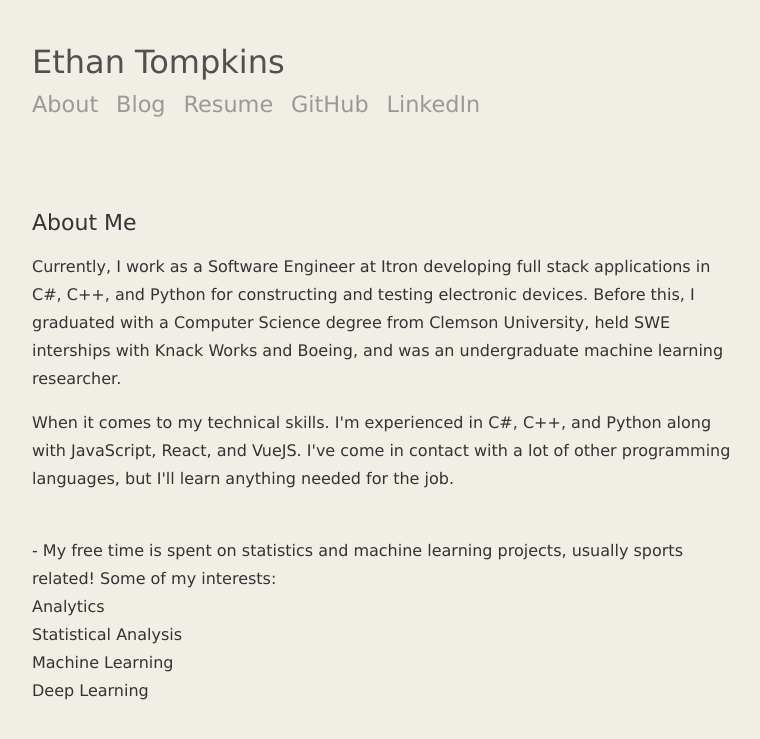
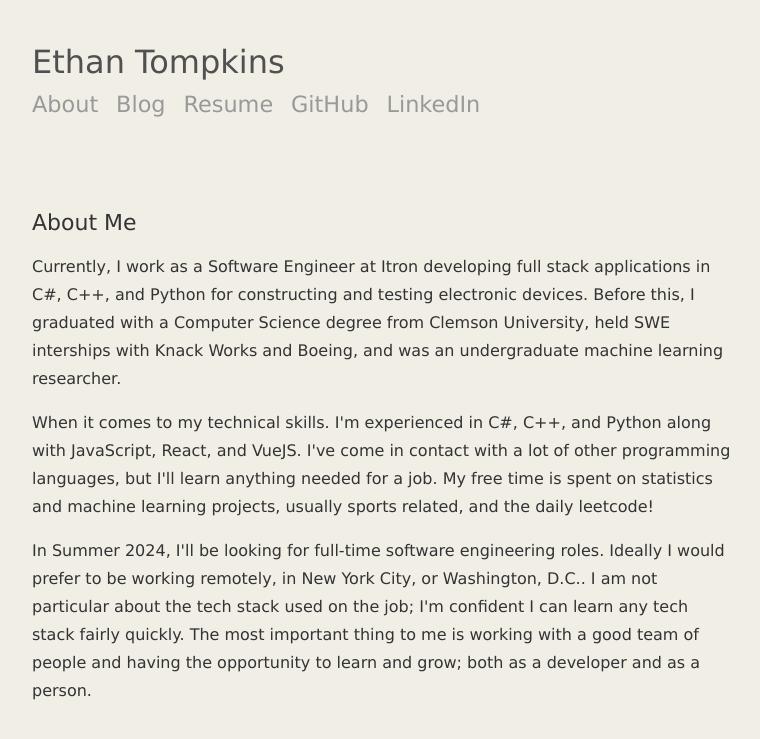
Before and after one commit to ethantompkins/ethantompkins.github.io, a Jekyll site: the page built from index.html, in a window 1280 px wide. Shown: the top 739 px of the page, without its empty margins (258-1018 px from the left). Built offline with Jekyll 4.4.1, drawn with Linux system fonts in a browser that asks for light colours; nearby versions of some CDN libraries; the list of posts is cut into pages by our own code.

Commit message:
main page change

```diff
--- a/index.html
+++ b/index.html
@@ -16,18 +16,14 @@ title: About
             </p>
             <p>
                 When it comes to my technical skills. I'm experienced in C#, C++, and Python along with JavaScript, React, and VueJS.
-                I've come in contact with a lot of other programming languages, but I'll learn anything needed for the job.
+                I've come in contact with a lot of other programming languages, but I'll learn anything needed for a job.
+                My free time is spent on statistics and machine learning projects, usually sports related, and the daily leetcode!
             </p>
-        </div>
-        <div class="h2"
-        <p>
-            <br>- My free time is spent on statistics and machine learning projects, usually sports related!
-            Some of my interests:
-            <br> Analytics
-            <br> Statistical Analysis
-            <br> Machine Learning
-            <br> Deep Learning
-        </p>
+            <p>
+                In Summer 2024, I'll be looking for full-time software engineering roles. Ideally I would prefer to be working remotely, in New York City, or Washington, D.C..
+                I am not particular about the tech stack used on the job; I'm confident I can learn any tech stack fairly quickly. The most important thing to me
+                is working with a good team of people and having the opportunity to learn and grow; both as a developer and as a person.
+            </p>
         </div>
 	</div>
 
```
